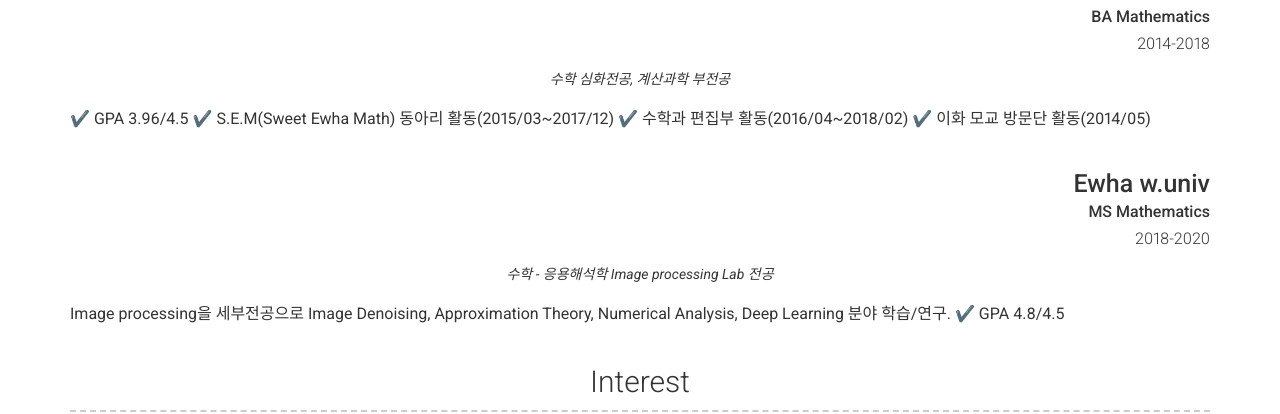
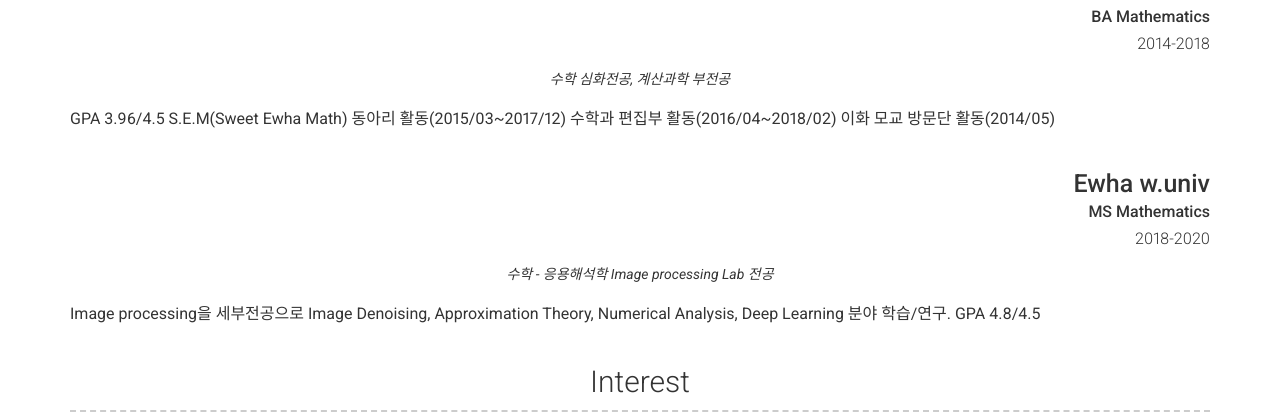
Before and after one commit to simonezz/simonezz.github.io, a Jekyll site: the page built from index.md, in a window 1280 px wide. Shown: the part 1083-1497 px from the top of the page. Built offline with Jekyll 4.4.1, drawn with Linux system fonts in a browser that asks for light colours; nearby versions of some CDN libraries.

```diff
--- a/_config.yml
+++ b/_config.yml
@@ -96,10 +96,10 @@ content:
         quote: >
           수학 심화전공, 계산과학 부전공
         description: | # this will include new lines to allow paragraphs
-           ✔️ GPA 3.96/4.5
-           ✔️ S.E.M(Sweet Ewha Math) 동아리 활동(2015/03~2017/12)
-           ✔️ 수학과 편집부 활동(2016/04~2018/02)
-           ✔️ 이화 모교 방문단 활동(2014/05)
+           GPA 3.96/4.5
+           S.E.M(Sweet Ewha Math) 동아리 활동(2015/03~2017/12)
+           수학과 편집부 활동(2016/04~2018/02)
+           이화 모교 방문단 활동(2014/05)
 
 
 
@@ -112,7 +112,7 @@ content:
         description: | # this will include new lines to allow paragraphs
           Image processing을 세부전공으로 Image Denoising, Approximation Theory,
           Numerical Analysis, Deep Learning 분야 학습/연구.
-          ✔️ GPA 4.8/4.5
+          GPA 4.8/4.5
         url : http://dspace.ewha.ac.kr/handle/2015.oak/253127
 
   - title: Interest
```
